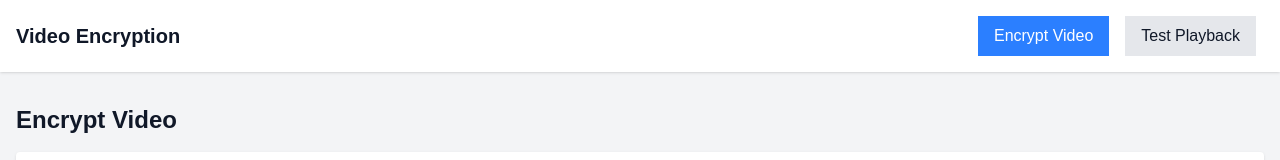
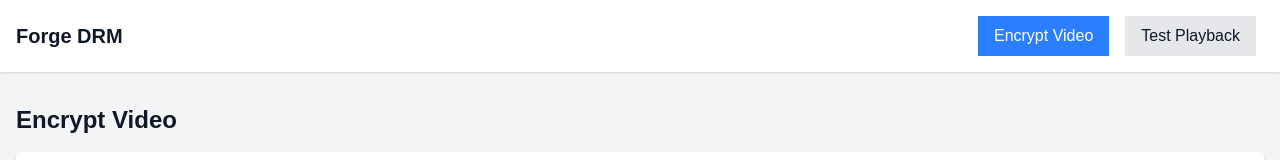
Before and after one commit to karandeepsingh7070/DRM-Encoder, a Next.js app in the folder Client/drm-encoder-player/: page / in a window 1280 px wide. Shown: the top 160 px of the page. Built offline with nearby package versions, Linux system fonts and the light colour scheme.

Commit message:
changing the title

```diff
--- a/Client/drm-encoder-player/app/Components/Home.js
+++ b/Client/drm-encoder-player/app/Components/Home.js
@@ -25,7 +25,7 @@
 
       <header className="bg-white shadow">
         <div className="container mx-auto px-4 py-4 flex justify-between items-center">
-          <h1 className="text-xl font-bold">Video Encryption</h1>
+          <h1 className="text-xl font-bold">Forge DRM</h1>
           <nav>
             <button
               className={`px-4 py-2 mx-2 ${selectedTab === 'encrypt' ? 'bg-blue-500 text-white' : 'bg-gray-200'}`}
```
